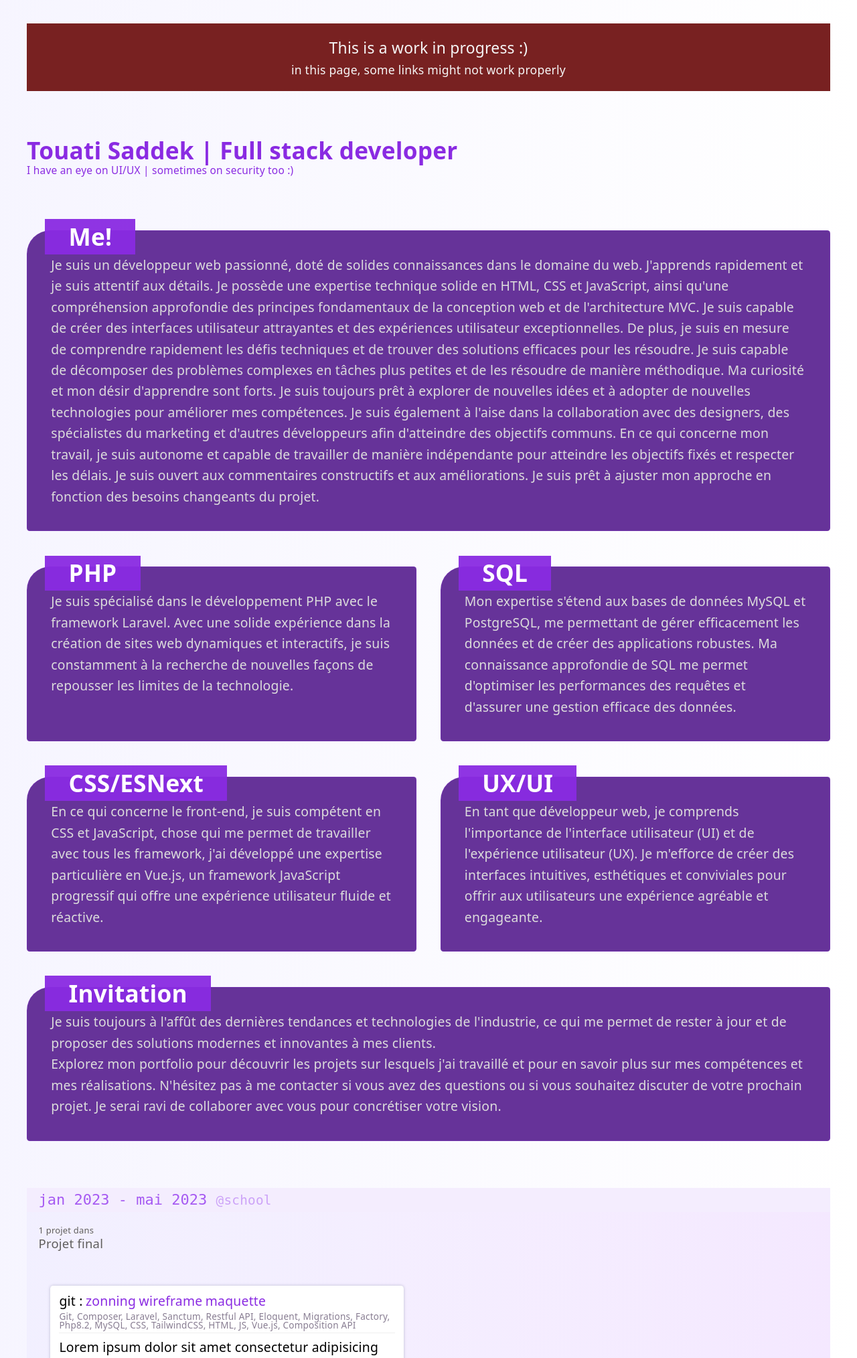
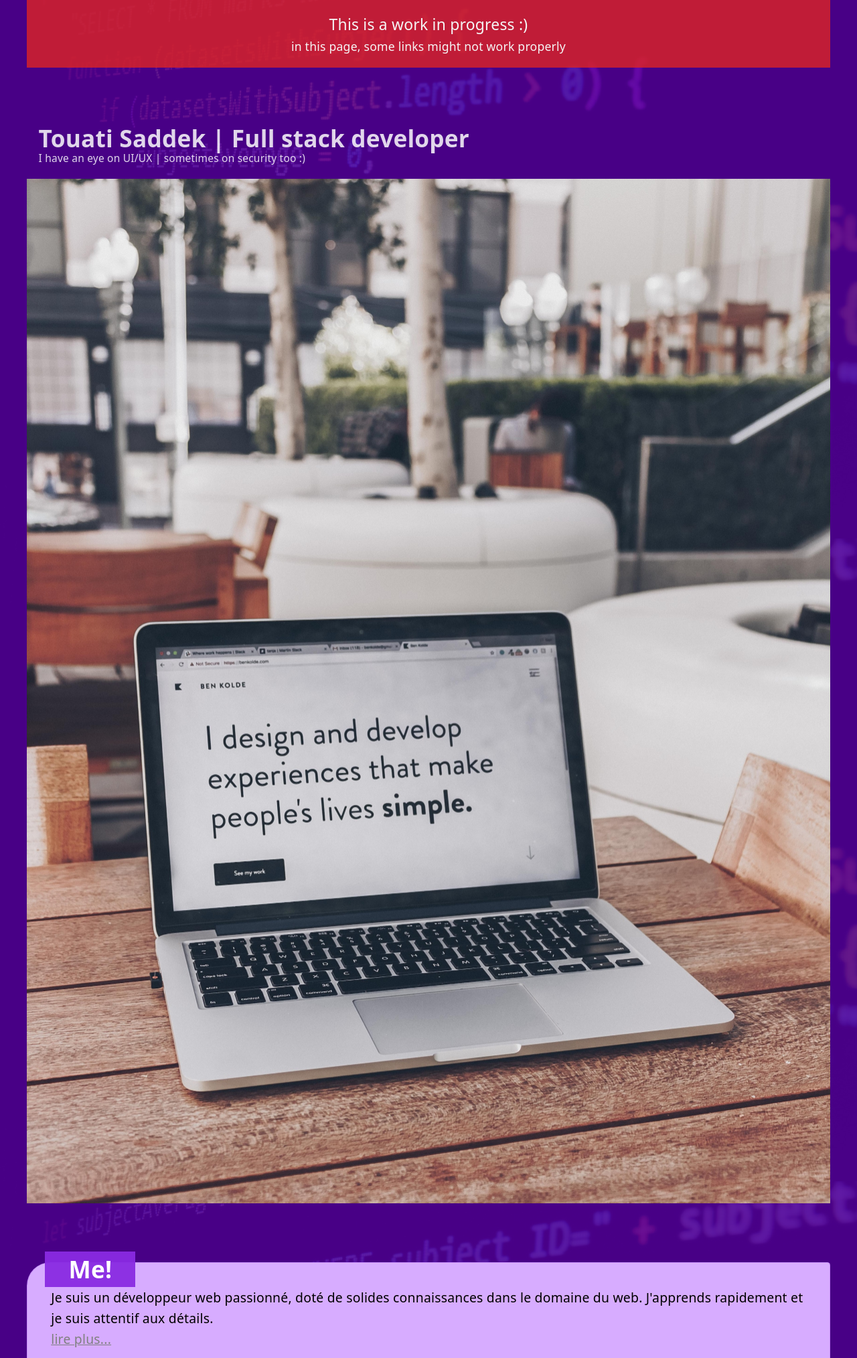
Before and after one commit to sadektouati/saddektouati.site, a PHP site: page / in a window 1280 px wide. Shown: the top 2028 px of the page at 67% size. Run offline with PHP 8.4, Linux system fonts and the light colour scheme.

Commit message:
some ui touches

```diff
--- a/index.php
+++ b/index.php
@@ -8,12 +8,15 @@
     <title>Saddek touati</title>
 </head>
 <body>
+
+<div>
 <div>
     This is a work in progress :)
     <span>
         in this page, some links might not work properly
     </span>
 </div>
+
 
 <header>
     <h1>
@@ -22,7 +25,9 @@
     <span>
         I have an eye on UI/UX | sometimes on security too :)
     </span>
+    <img src="images/mission.jpg" alt="my computer">
 </header>
+
 
 <section>
 
@@ -30,17 +35,24 @@
         <h3>Me!</h3>
         <p>
             Je suis un développeur web passionné, doté de solides connaissances dans le domaine du web. J'apprends rapidement et je suis attentif aux détails.
-
+            </p>
+            <label class="_readMore">lire plus...</label>
+            <p>
             Je possède une expertise technique solide en HTML, CSS et JavaScript, ainsi qu'une compréhension approfondie des principes fondamentaux de la conception web et de l'architecture MVC. Je suis capable de créer des interfaces utilisateur attrayantes et des expériences utilisateur exceptionnelles.
-
+            </p>
+            <p>
             De plus, je suis en mesure de comprendre rapidement les défis techniques et de trouver des solutions efficaces pour les résoudre. Je suis capable de décomposer des problèmes complexes en tâches plus petites et de les résoudre de manière méthodique.
-
+            </p>
+            <p>
             Ma curiosité et mon désir d'apprendre sont forts. Je suis toujours prêt à explorer de nouvelles idées et à adopter de nouvelles technologies pour améliorer mes compétences.
-
+            </p>
+            <p>
             Je suis également à l'aise dans la collaboration avec des designers, des spécialistes du marketing et d'autres développeurs afin d'atteindre des objectifs communs.
-
+            </p>
+            <p>
             En ce qui concerne mon travail, je suis autonome et capable de travailler de manière indépendante pour atteindre les objectifs fixés et respecter les délais.
-
+            </p>
+            <p>
             Je suis ouvert aux commentaires constructifs et aux améliorations. Je suis prêt à ajuster mon approche en fonction des besoins changeants du projet.
         </p>
     </div>
@@ -78,7 +90,7 @@
         <p>
             Je suis toujours à l'affût des dernières tendances et technologies de l'industrie, ce qui me permet de rester à jour et de proposer des solutions modernes et innovantes à mes clients.
         </p>
-
+        <label class="_readMore">lire plus...</label>
         <p>
             Explorez mon portfolio pour découvrir les projets sur lesquels j'ai travaillé et pour en savoir plus sur mes compétences et mes réalisations. N'hésitez pas à me contacter si vous avez des questions ou si vous souhaitez discuter de votre prochain projet. Je serai ravi de collaborer avec vous pour concrétiser votre vision.
         </p>
@@ -141,5 +153,13 @@
     </div>
 </footer>
 
+</div>
 </body>
+<script>
+        document.querySelectorAll('._readMore').forEach(element => {
+            element.addEventListener('click', (evnt)=>{
+                evnt.target.remove();
+            })
+        });
+</script>
 </html>
--- a/style.css
+++ b/style.css
@@ -17,22 +17,22 @@ body {
     font-family: system-ui, -apple-system, BlinkMacSystemFont, 'Segoe UI', Roboto, Oxygen, Ubuntu, Cantarell, 'Open Sans', 'Helvetica Neue', sans-serif;
     margin: 0;
     min-height: 100vh;
-    background-image: linear-gradient(90deg, rgb(219 214 255 / 24%), transparent);
-    padding: 2rem;
-    gap: 4rem;
-    display: flex;
-    flex-flow: column;
+    padding: 0;
+    background-image: url(images/background.jpg);
+    background-size: contain;
+    background-repeat: repeat;
+    background-attachment: fixed;
 }
 
 .scrollable {
     display: flex;
     flex-flow: row;
-    gap: 2rem;
+    gap: 1rem;
     overflow-x: auto;
     justify-content: flex-start;
     overscroll-behavior-x: contain;
     scroll-snap-type: x mandatory;
-    padding: 1rem;
+    padding: 0;
     max-width: 100%;
 }
 
@@ -49,59 +49,76 @@ body {
     }
 }
 
-body > * {
+body > div {
+    background-color: #53009ade;
+    gap: 5rem;
+    display: flex;
+    flex-flow: column;
+}
+
+body > div > * {
     width: min(1200px, 100%);
     margin: auto;
 }
 
-body > div{
-    background-color: #782121;
+body > div > div{
+    background-color: #df2424cc;
     padding: 1rem;
     text-align: center;
     font-size: 1.3rem;
     color: whitesmoke;
     display: flex;
     flex-direction: column;
+    /* position: fixed; */
+    top: 0;
+    z-index: 1;
 }
-body > div span{
+body > div > div span{
     font-size: 1rem;
 }
 
-body > header{
-    color: blueviolet;
+body > div > header > :not(img){
+    color: #ffffffd6;
+    padding: 0 1rem;
+    display: block;
 }
 
-body > header h1{
+body > div > header h1{
     font-size: 2rem;
     line-height: 1;
 }
-body > header span{
+body > div > header span{
     font-size: .8em;
 }
 
-body > section {
+body > div > header > img{
+    width: 100%;
+    margin-top: 1rem;
+}
+
+
+body > div > section {
     display: flex;
     flex-flow: row wrap;
     gap: 3rem 2rem;
 }
 
-body > section div {
-    font-size: 1.25rem;
+body > div > section div {
+    font-size: 1rem;
     border: 1px solid #8a2be23d;
     padding: 2rem;
     flex: 1 1 30rem;
-    background: rebeccapurple;
-    color: gainsboro;
-    border-radius: .25rem;
+    background: #d7acff;
+    border-radius: 0.25rem;
     border-top-left-radius: 2rem;
     position: relative;
 }
 
-body > section div:first-of-type, body > section div:last-of-type {
+body > div > section div:first-of-type, body > div > section div:last-of-type {
     min-width: 100%;
 }
 
-body > section div h3{
+body > div > section div h3{
     display: inline-block;
     background: #8a2be2f2;
     color: white;
@@ -112,6 +129,15 @@ body > section div h3{
     top: -1rem;
     left: 1.5rem;
 }
+
+body > div > section p + label{
+    color: gray;
+    text-decoration: underline;
+ }
+
+ body > div > section div p + label ~ p{
+    display: none;
+ }
 
 main{
     display: flex;
@@ -137,7 +163,7 @@ main h2 sub{
 
 main h3{
     font-size: 1.05rem;
-    color: rgb(96, 94, 92);
+    color: #fff;
     font-weight: 500;
     display: flex;
     flex-direction: column;
@@ -166,7 +192,7 @@ main > section > article > div > div{
     padding: 0.75rem;
     border-radius: .25rem;
     background-color: white;
-    min-width: min(25rem, 90%);
+    min-width: min(25rem, 83%);
     max-width: 30rem;
     display: flex;
     flex-direction: column;
@@ -175,7 +201,6 @@ main > section > article > div > div{
 
 main > section > article > div > div a, main > section > article > div > div span{
     color: #8a2be2;
-    text-decoration: none;
     line-height: 1;
     display: block;
     text-transform: lowercase;
@@ -196,6 +221,7 @@ a.no-github{
 
 main > section > article > div > div span{
     display: flex;
+    flex-flow: row wrap;
     gap: .25rem;
     color: inherit;
 }
@@ -208,12 +234,12 @@ main > section > article > div > div header{
     border-bottom: 1px solid #d3d3d359;
 }
 
-body > footer {
+body > div > footer {
     background: radial-gradient(#a65af2, transparent);
     padding: 1rem;
 }
 
-body > footer > div {
+body > div > footer > div {
     max-width: 30rem;
     height: 15rem;
     border-radius: 50%;
@@ -226,7 +252,19 @@ body > footer > div {
     background: rgb(255, 255, 255);
     margin: auto;
 }
-body > footer > div header {
+body > div > footer > div header {
     font-size: 1.75rem;
     color: rebeccapurple;
 }
+
+@media screen and (min-width: 768px) {
+
+    body > div > section p + label{
+        color: gray;
+        text-decoration: underline;
+     }
+
+     body > div > section div p + label ~ p{
+        display: none;
+     }
+}
```
Also changed, not shown: images/background.jpg (added), images/mission.jpg (added).
